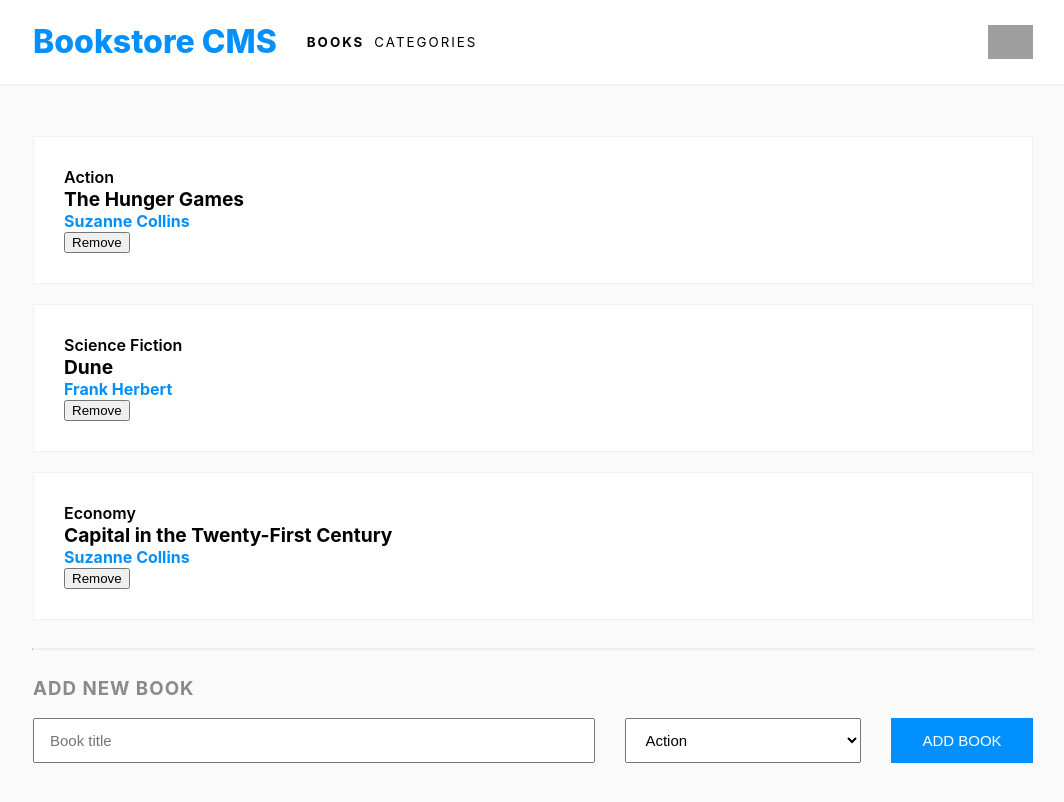
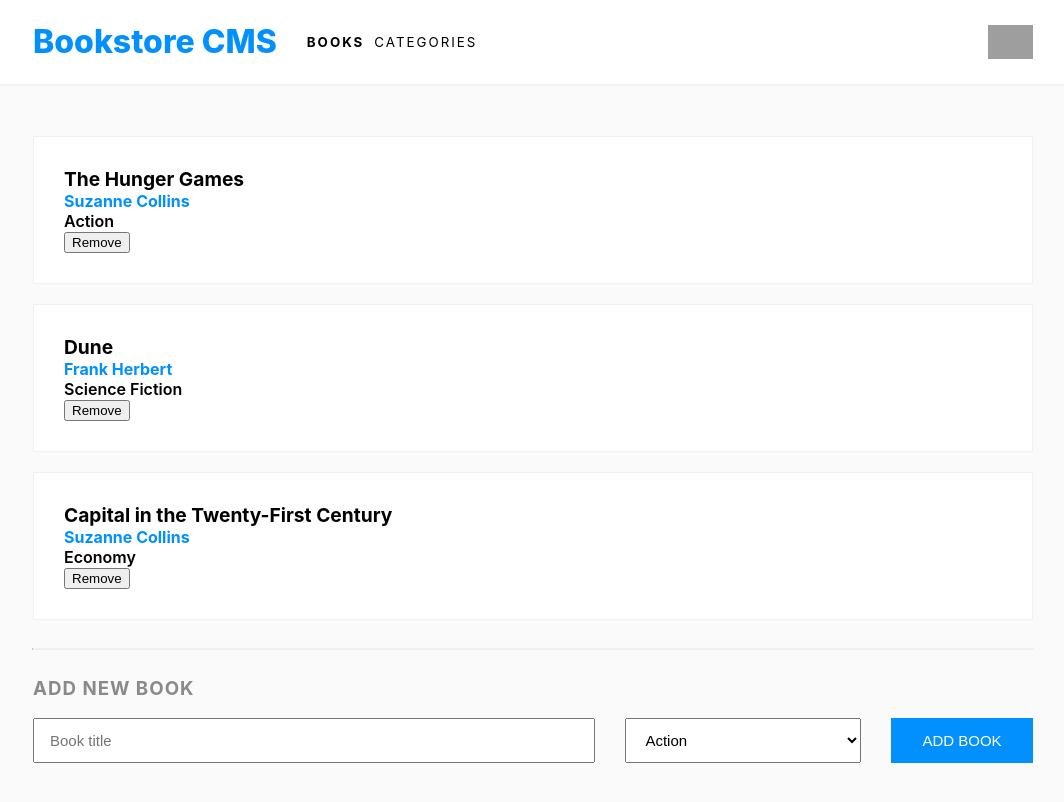
Before and after one commit to abdozayan12/Bookstore, a React (Create React App) app: page / in a window 1280 px wide. Shown: the top 802 px of the page, without its empty margins (107-1171 px from the left). Built offline with nearby package versions, Linux system fonts and the light colour scheme; grey boxes are pictures that could not be loaded.

Commit message:
Update BookList.js

```diff
--- a/src/components/BookList.js
+++ b/src/components/BookList.js
@@ -35,14 +35,14 @@ function BookList() {
     <div className="book-container">
       {Object.keys(bookList).map((book) => (
         <div className="book-card" key={book}>
-          <div className="book-category">
-            {bookList[book][0].category}
-          </div>
           <div className="book-title">
             {bookList[book][0].title}
           </div>
           <div className="book-author">
             {bookList[book][0].author}
+          </div>
+          <div className="book-category">
+            {bookList[book][0].category}
           </div>
           <button
             type="button"
```
